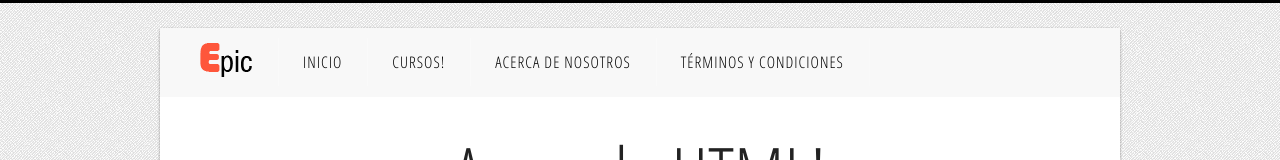
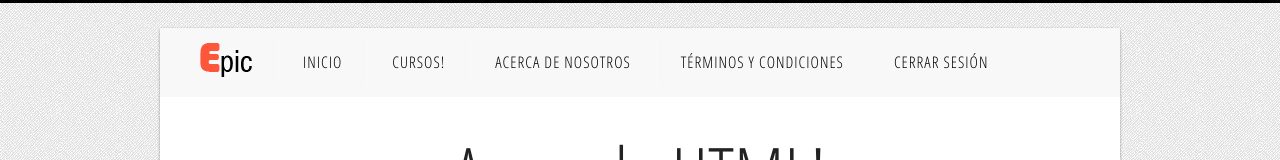
Before and after one commit to LearningMe/LearningMe.github.io, a plain HTML site: page epic/product-single(CSS).html in a window 1280 px wide. Shown: the top 160 px of the page. Drawn offline with Linux system fonts and the light colour scheme; a web font is replaced by a local one.

Commit message:
un chingo más

```diff
--- a/epic/product-single(CSS).html
+++ b/epic/product-single(CSS).html
@@ -59,6 +59,9 @@
               <li class=""><a href="#">Acerca de nosotros</a></li>
 
               <li class=""><a href="#">Términos y condiciones</a></li>
+
+              <li class=""><a href="../LogIn.html">Cerrar Sesión</a></li>
+
 
 
             </ul><script type="text/javascript">
```
Also changed, not shown: epic/index.html (+2 -0 lines), epic/product-single(HTML).html (+2 -0 lines), epic/products-page.html (+1 -0 lines).
